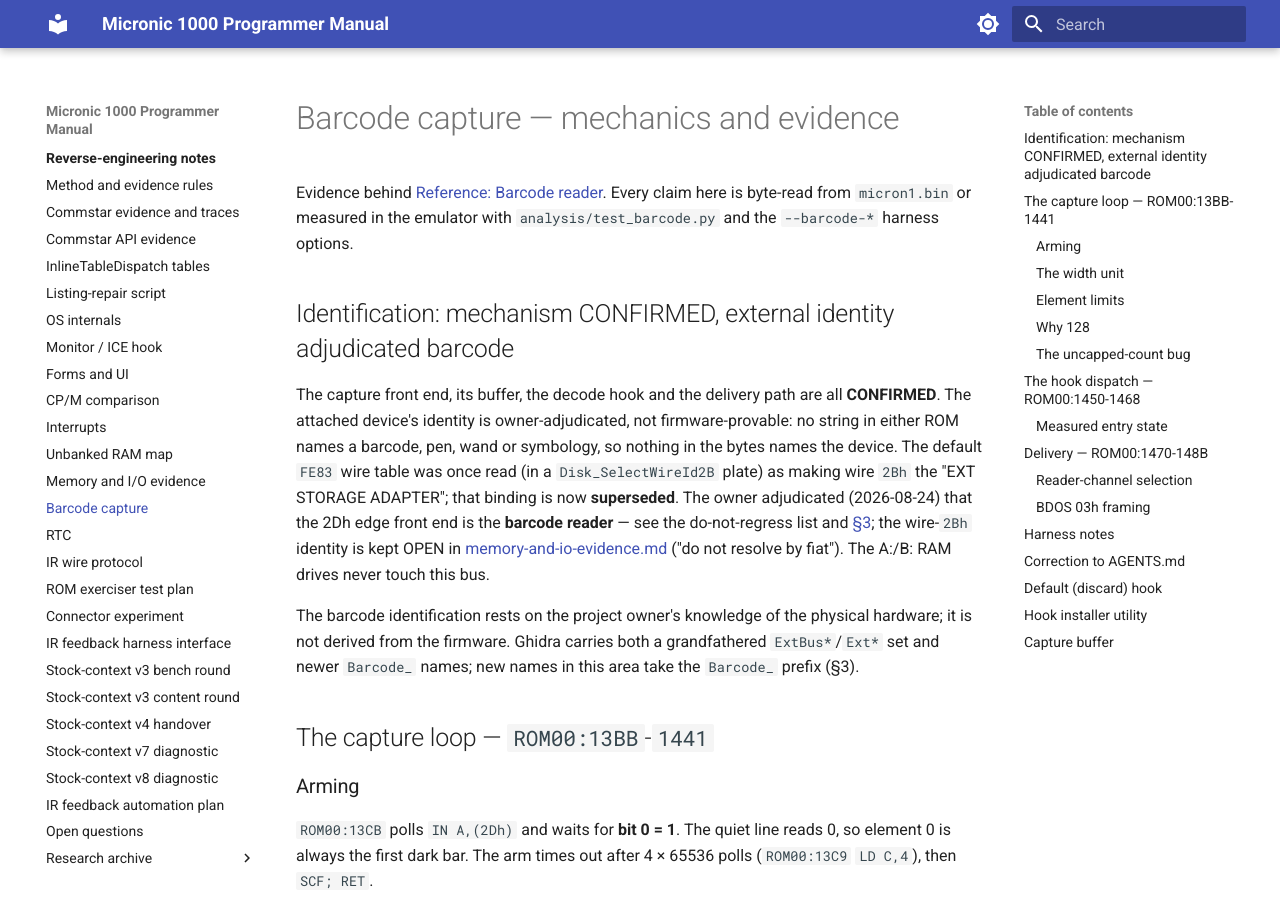
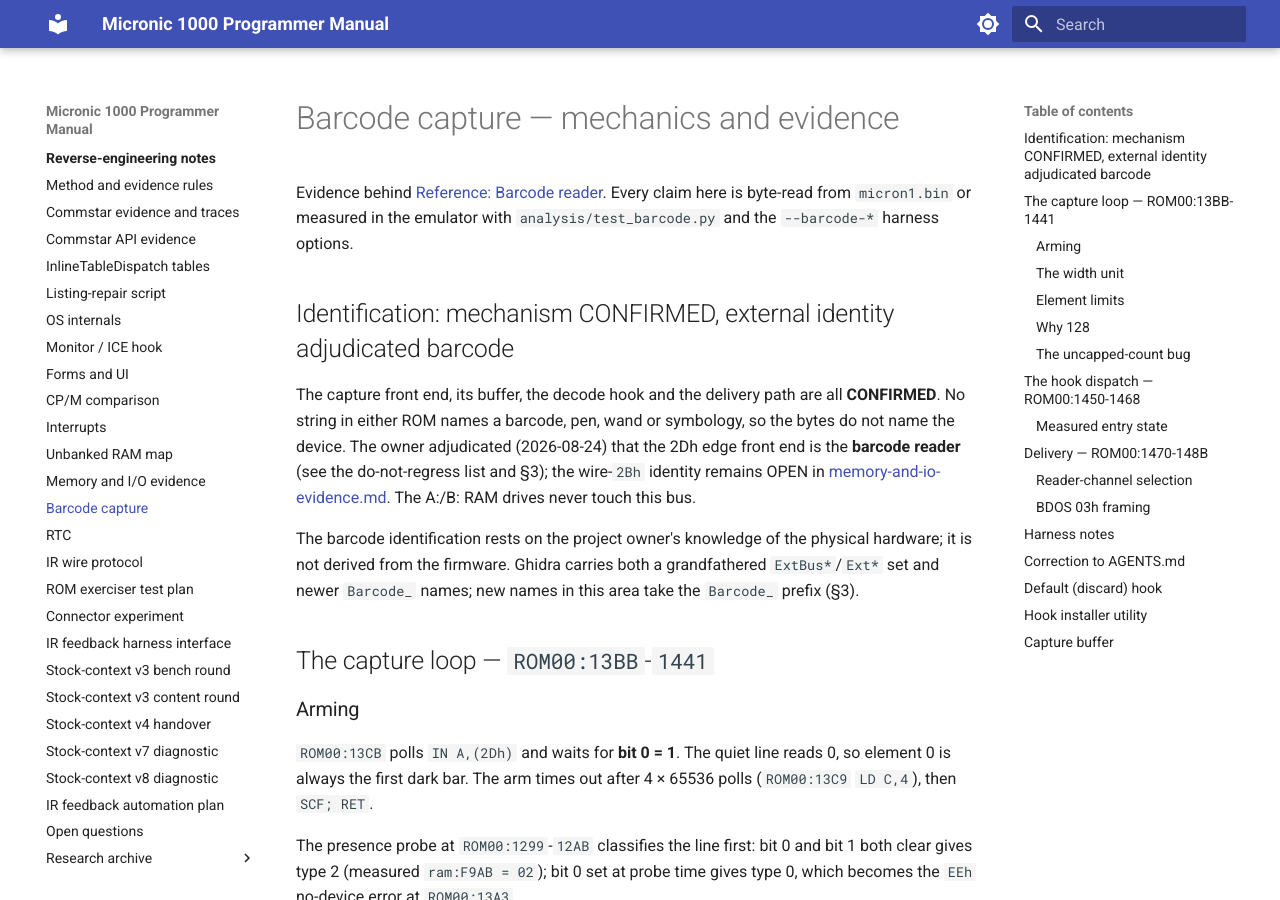
Before and after one commit to philpem/micronic1000, an MkDocs documentation site: the page built from doc/re-notes/barcode-capture.md, in a window 1280 px wide and 900 px high. Built offline with MkDocs 1.6.1 and Material for MkDocs 9.7.7, drawn with Linux system fonts in a browser that asks for light colours.

Commit message:
docs(readability): RE evidence notes — state current facts, drop revision meta
Apply the AGENTS.md style rules to the reverse-engineering evidence notes.
Phrasing only, no content change.

- memory-and-io-evidence: state the positive for port 05h (reading it does
  not clear the interrupt; port 49h is the boot-key test), reword the
  48h/49h 'not supported by the call sites' to positives, drop the
  grandfathered-misnomer parenthetical, convert the firmware-vs-hardware
  framing and the 'Do not assume it is either' injunction to positive
  scope, split the retroactive 'Provisional' into per-bit labels, and
  rewrite the device-select Q3 as a finding rather than a correction.
- barcode-capture: rewrite the identification section as a statement of
  fact, not a history of superseded labels.
- unbanked-ram-map: 'wrong, but not symmetrically' and the
  'Nothing references it is not it is free' note reworded positively.
- os-diposb/interrupts/forms-ui: state no-monitor, RST-28h-not-an-event-
  poll, and the D081 handler-table facts directly instead of as
  withdrawn/superseded history.

mkdocs build --strict and analysis/check_docs.py pass.

```diff
--- a/doc/re-notes/barcode-capture.md
+++ b/doc/re-notes/barcode-capture.md
@@ -7,15 +7,12 @@
 ## Identification: mechanism CONFIRMED, external identity adjudicated barcode
 
 The capture front end, its buffer, the decode hook and the delivery path are
-all **CONFIRMED**. The attached device's identity is owner-adjudicated, not
-firmware-provable: no string in either ROM names a barcode, pen, wand or
-symbology, so nothing in the bytes names the device. The default `FE83` wire
-table was once read (in a `Disk_SelectWireId2B` plate) as making wire `2Bh`
-the "EXT STORAGE ADAPTER"; that binding is now **superseded**. The owner
-adjudicated (2026-08-24) that the 2Dh edge front end is the **barcode
-reader** — see the do-not-regress list and [§3](#); the wire-`2Bh` identity
-is kept OPEN in [memory-and-io-evidence.md](memory-and-io-evidence.md#wire-0x2b-identity-ambiguity-open)
-("do not resolve by fiat"). The A:/B: RAM drives never touch this bus.
+all **CONFIRMED**. No string in either ROM names a barcode, pen, wand or
+symbology, so the bytes do not name the device. The owner adjudicated
+(2026-08-24) that the 2Dh edge front end is the **barcode reader** (see the
+do-not-regress list and §3); the wire-`2Bh` identity remains OPEN in
+[memory-and-io-evidence.md](memory-and-io-evidence.md#wire-0x2b-identity-ambiguity-open).
+The A:/B: RAM drives never touch this bus.
 
 The barcode identification rests on the project owner's knowledge of the
 physical hardware; it is not derived from the firmware. Ghidra carries both
```
Also changed, not shown: doc/re-notes/forms-ui.md (+3 -3 lines), doc/re-notes/interrupts.md (+3 -4 lines), doc/re-notes/memory-and-io-evidence.md (+28 -29 lines), doc/re-notes/os-diposb.md (+2 -3 lines), doc/re-notes/unbanked-ram-map.md (+3 -3 lines).
